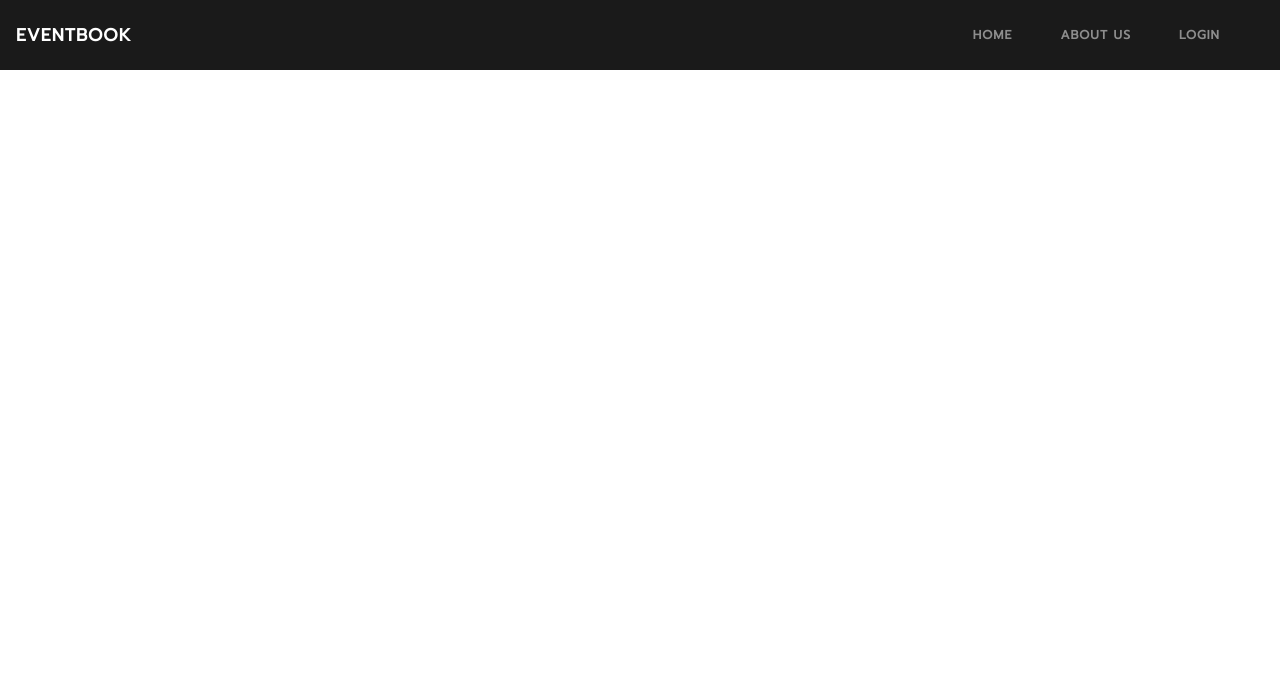
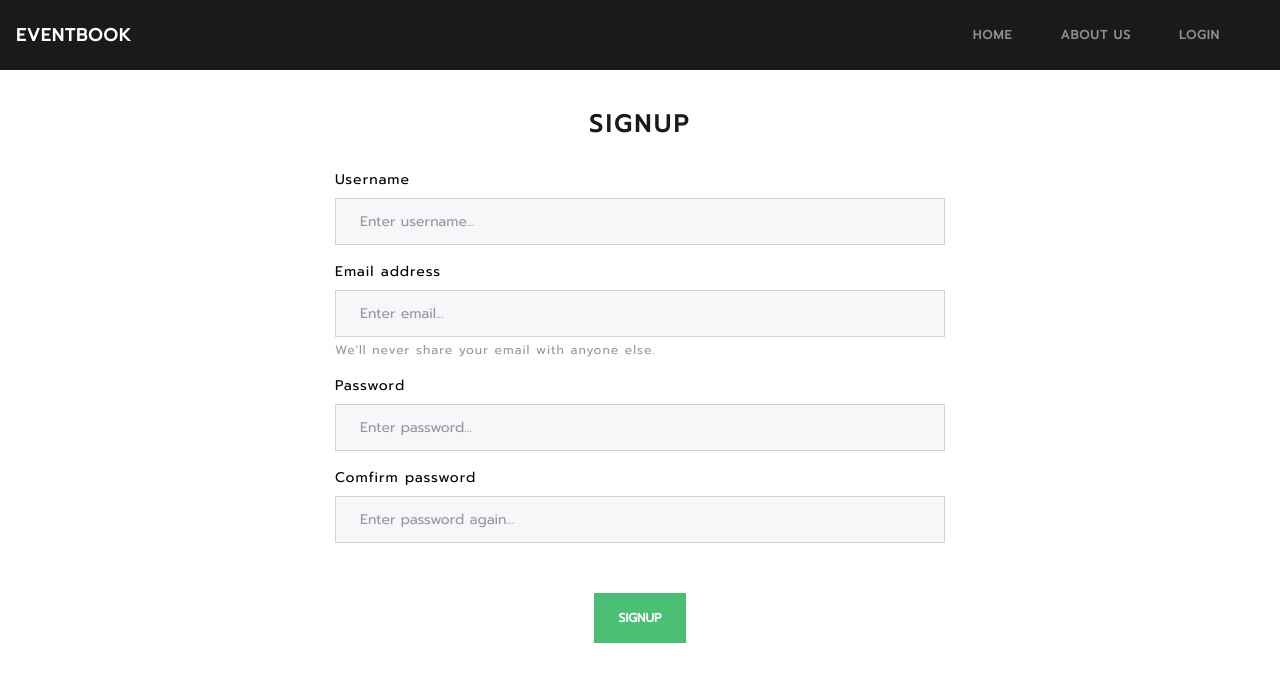
Before and after one commit to prathan1234/WebTech_Project, an Angular app in the folder frontend/: page /signup in a window 1280 px wide. Before the commit this address led to /. Shown: the top 682 px of the page. Built offline with nearby package versions, Linux system fonts and the light colour scheme.

Commit message:
Add signup component

```diff
--- a/frontend/src/app/components/header/header.component.ts
+++ b/frontend/src/app/components/header/header.component.ts
@@ -16,10 +16,6 @@ export class HeaderComponent implements OnInit {
   ngOnInit() {
   }
 
-  login() {
-
-  }
-
   signout() {
     this.loginService.setUserLoggedOut();
     this.router.navigate(['/']);
--- a/frontend/src/app/components/login/login.component.css
+++ b/frontend/src/app/components/login/login.component.css
@@ -3,7 +3,8 @@
     margin-left: auto;
     margin-right: auto;
     width: 500px;
-    height: 400px;
+    min-height: 400px;
+    max-height: 900px;
 }
 
 .login-form {
@@ -19,3 +20,9 @@
     color: red;
     padding-left: 30px;
 }
+
+a {
+    text-align: center;
+    text-decoration: underline;
+    margin-bottom: 20px;
+}
--- a/frontend/src/app/components/login/login.component.html
+++ b/frontend/src/app/components/login/login.component.html
@@ -1,5 +1,7 @@
 <div class="card border-primary mb-3">
-  <div class="card-header"><h3 style="text-align: center; padding-top: 10px">Login</h3></div>
+  <div class="card-header">
+    <h3 style="text-align: center; padding-top: 10px">Login</h3>
+  </div>
   <form class="login-form">
     <div class="form-group">
       <label for="username">Username</label>
@@ -12,4 +14,6 @@
   </form>
   <p id="warning">{{result_text}}</p>
   <button class="btn btn-success login-btn" type="submit" (click)="login(username.value, password.value)"> Login </button>
+  <br/>
+  <a routerLink="../signup">สมัครสมาชิก</a>
 </div>
--- a/frontend/src/app/components/login/login.component.ts
+++ b/frontend/src/app/components/login/login.component.ts
@@ -9,7 +9,6 @@ import { Router } from '@angular/router';
 })
 
 export class LoginComponent implements OnInit {
-
   private username: string;
   private password: string;
   private result_text: string;
--- a/frontend/src/app/components/profile/profile.component.html
+++ b/frontend/src/app/components/profile/profile.component.html
@@ -2,10 +2,6 @@
   <ol class="breadcrumb breadcrumb-profile">
     <li class="breadcrumb-item">Username/Nickname</li>
   </ol>
-
-  <!-- <div class="jumbotron jumbotron-profile">
-
-  </div> -->
 
   <ul class="nav nav-tabs">
     <li class="nav-item">
--- /dev/null
+++ b/frontend/src/app/components/signup/signup.component.css
@@ -0,0 +1,20 @@
+h3 {
+    text-align: center;
+    margin-top: 40px;
+    margin-bottom: 30px;
+}
+
+.container {
+    width: 50%;
+    margin-top: 20px;
+    margin-left: auto;
+    margin-right: auto;
+    color: black;
+}
+
+.signup-btn {
+    display: flex;
+    margin-top: 50px;
+    margin-left: auto;
+    margin-right: auto;
+}
--- /dev/null
+++ b/frontend/src/app/components/signup/signup.component.html
@@ -0,0 +1,21 @@
+<div class="container">
+  <h3>Signup</h3>
+  <div class="form-group">
+    <label for="username">Username</label>
+    <input type="text" class="form-control" id="username" placeholder="Enter username..." #username>
+  </div>
+  <div class="form-group">
+    <label for="email">Email address</label>
+    <input type="email" class="form-control" id="email" aria-describedby="emailHelp" placeholder="Enter email..." #email>
+    <small id="emailHelp" class="form-text text-muted">We'll never share your email with anyone else.</small>
+  </div>
+  <div class="form-group">
+    <label for="password">Password</label>
+    <input type="password" class="form-control" id="password" placeholder="Enter password..." #password>
+  </div>
+  <div class="form-group">
+    <label for="password">Comfirm password</label>
+    <input type="password" class="form-control" id="password" placeholder="Enter password again...">
+  </div>
+  <button type="submit" class="btn btn-success signup-btn" (click)="signup(username.value, email.value, password.value)">Signup</button>
+</div>
--- /dev/null
+++ b/frontend/src/app/components/signup/signup.component.ts
@@ -0,0 +1,31 @@
+import { Component, OnInit } from '@angular/core';
+import { UserManagementService } from '../../services/user-management.service'
+import { Router } from '@angular/router';
+
+@Component({
+  selector: 'app-signup',
+  templateUrl: './signup.component.html',
+  styleUrls: ['./signup.component.css']
+})
+export class SignupComponent implements OnInit {
+  private username: string;
+  private email: string;
+  private password: string;
+  private status: string;
+  private result_text: string;
+
+  constructor(private userManagementService: UserManagementService, private router: Router) { }
+
+  ngOnInit() {
+    this.status = "superadmin";
+  }
+
+  signup(username, email, password) {
+    this.userManagementService.createNewUser(username, email, password, this.status).subscribe((response) => {
+      console.log(response);
+      this.router.navigate(['/login']);
+    })
+    return false;
+  }
+
+}
--- a/frontend/src/app/services/login.service.ts
+++ b/frontend/src/app/services/login.service.ts
@@ -4,7 +4,6 @@ import 'rxjs/add/operator/map'
 
 @Injectable()
 export class LoginService {
-
   private isUserLoggedIn;
   private username;
 
@@ -25,7 +24,6 @@ export class LoginService {
   }
 
   login(username, password) {
-
     let body = {
       "username": username,
       "password": password
--- /dev/null
+++ b/frontend/src/app/services/user-management.service.ts
@@ -0,0 +1,53 @@
+import { Injectable } from '@angular/core';
+import { Http } from '@angular/http';
+import 'rxjs/add/operator/map'
+
+@Injectable()
+export class UserManagementService {
+
+  constructor(private http: Http) { }
+
+  getAllUser() {
+    return this.http.get("http://61.90.233.80:8082/admin/all")
+      .map((res) => res.json());
+  }
+
+  createNewUser(username, email, password, status) {
+    let body = {
+      "username": username,
+      "email": email,
+      "password": password,
+      "status": status
+    }
+
+    return this.http.post("http://61.90.233.80:8082/admin/newadmin", body)
+      .map((res) => res.json());
+  }
+
+  deleteUser(id) {
+    // this.headers = new Headers({
+    //   'Content-Type': 'application/json',
+    //   'Accept': 'q=0.8;application/json;q=0.9'
+    // });
+    // this.options = new RequestOptions({ headers: this.headers });
+
+    console.log("http://61.90.233.80:8082/admin/removeadmin/" + id);
+    return this.http.delete("http://61.90.233.80:8082/admin/removeadmin/" + id);
+    // return this.http.delete("http://61.90.233.80:8082/admin/removeadmin/" + id, this.options)
+    //   .map((res) => res.json());
+  }
+
+  editUser(id, username, password, email, status) {
+    let body = {
+      "adm_id": id,
+      "username": username,
+      "email": email,
+      "password": password,
+      "status": status
+    }
+
+    return this.http.put("http://61.90.233.80:8082/admin/editadmin/" + id, body)
+      .map((res) => res.json());
+  }
+
+}
```
Also changed, not shown: frontend/src/app/app.module.ts (+8 -3 lines).
